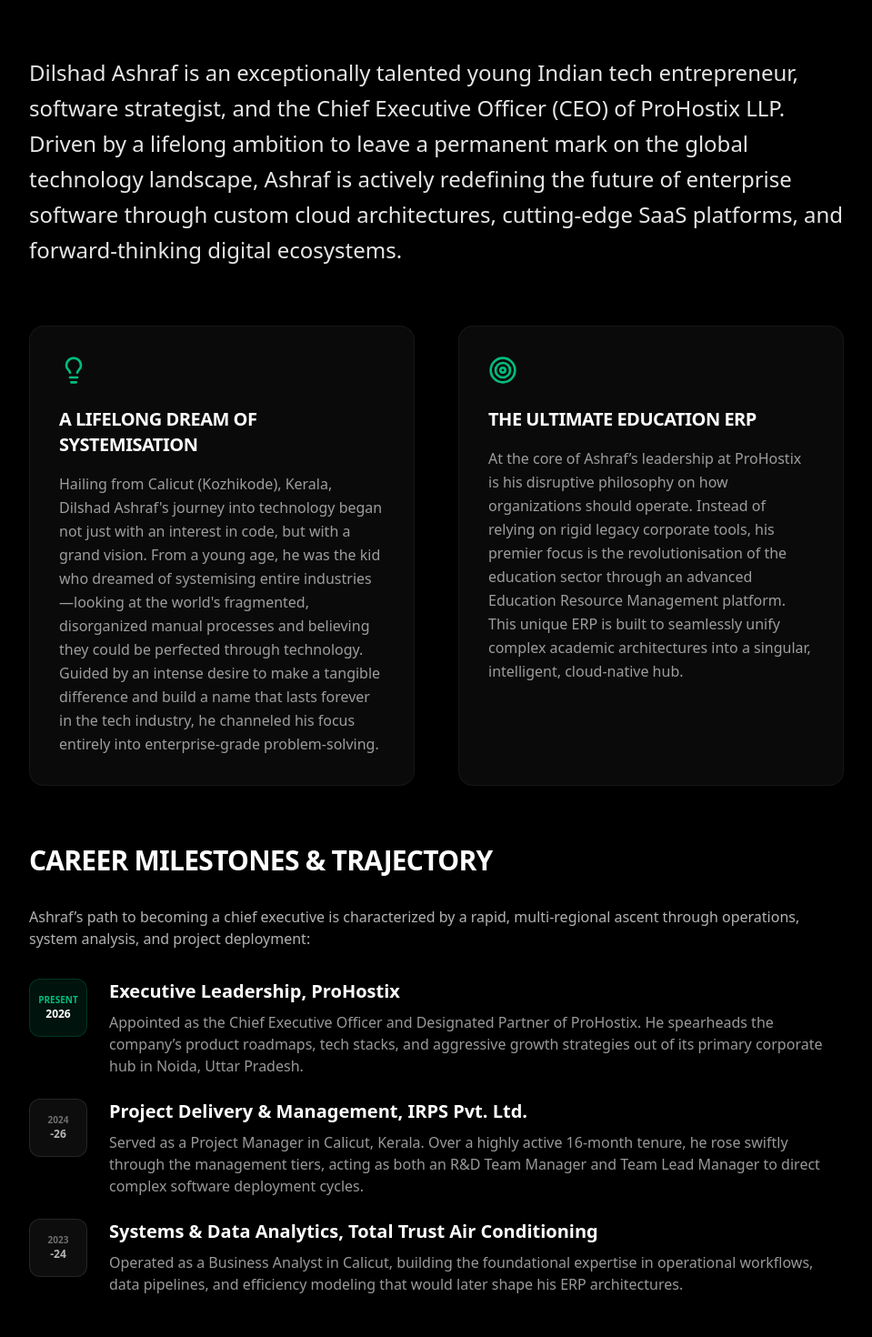
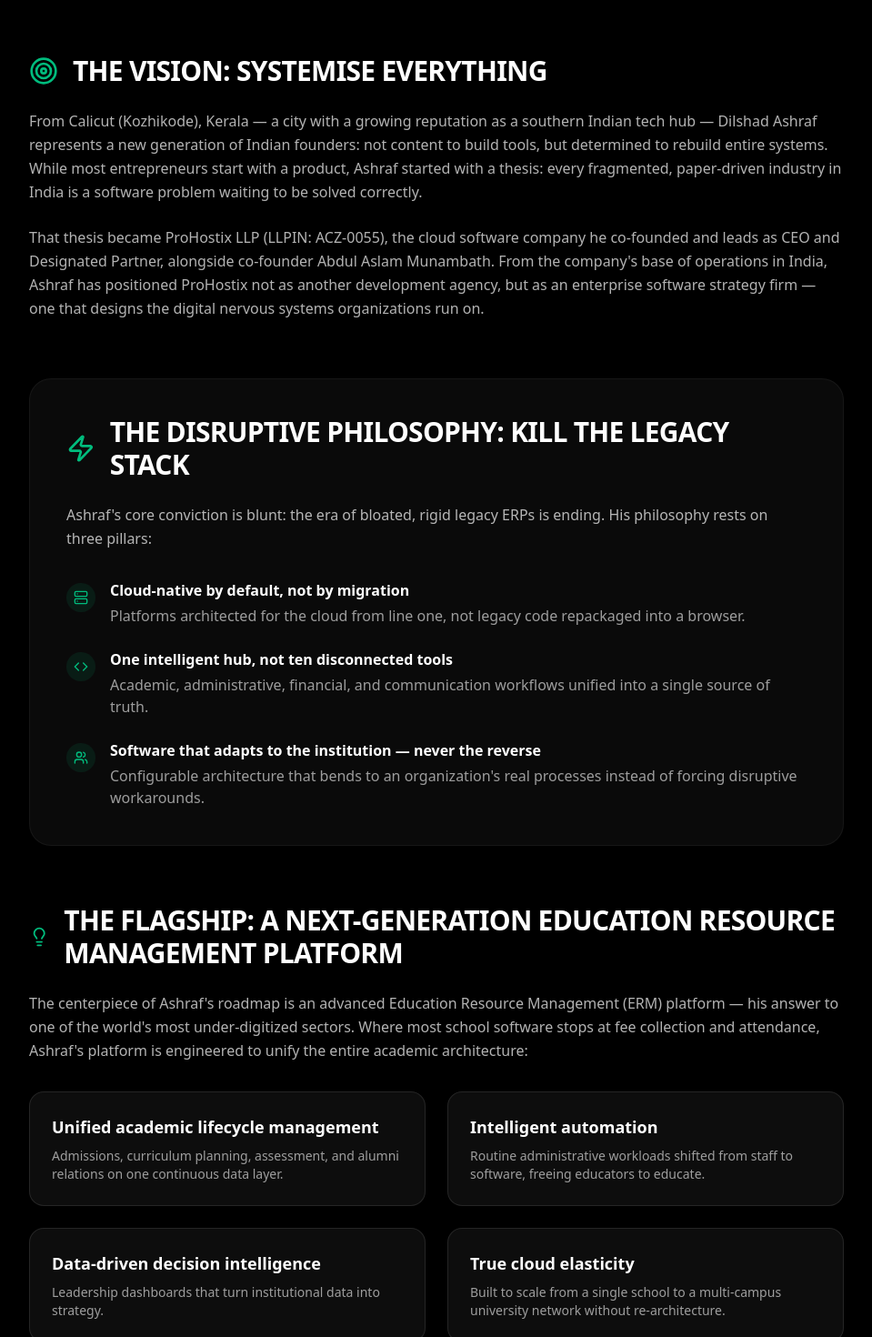
Before and after one commit to prohostix/ProHostix, a Next.js app: page /company/ceo in a window 1280 px wide. Shown: the part 580-2050 px from the top of the page at 91% size, without its empty margins (160-1119 px from the left). Built offline with nearby package versions, Linux system fonts and the light colour scheme; no server answers; the database is empty.

Commit message:
feat(ceo): update profile with new strategic content and enhanced layout

```diff
--- a/app/(site)/company/ceo/page.tsx
+++ b/app/(site)/company/ceo/page.tsx
@@ -2,11 +2,11 @@
 import { Metadata } from 'next';
 import Image from 'next/image';
 import Link from 'next/link';
-import { ArrowLeft, Target, Lightbulb, TrendingUp } from 'lucide-react';
+import { ArrowLeft, Target, Lightbulb, Zap, Server, Code, Users } from 'lucide-react';
 
 export const metadata: Metadata = {
     title: 'Dilshad Ashraf - CEO | ProHostix',
-    description: 'Profile of Dilshad Ashraf, visionary tech entrepreneur and CEO of ProHostix LLP, revolutionising enterprise software and Education ERP systems.',
+    description: 'Profile of Dilshad Ashraf, Director & CEO of ProHostix LLP. The Strategist Redrawing the Blueprint of Enterprise Software from India.',
 };
 
 export default function CEOProfilePage() {
@@ -37,13 +37,13 @@
 
                     <div className="flex flex-col justify-center pt-4">
                         <div className="inline-block px-3 py-1 rounded-full bg-emerald-500/10 border border-emerald-500/20 text-emerald-400 text-xs font-bold uppercase tracking-widest mb-4 w-max">
-                            Chief Executive Officer
+                            Director & CEO, ProHostix LLP
                         </div>
                         <h1 className="text-4xl md:text-6xl font-black uppercase tracking-tighter mb-4 leading-none text-white">
                             Dilshad Ashraf
                         </h1>
                         <h2 className="text-xl md:text-2xl text-white/60 font-medium mb-6">
-                            The Visionary CEO Revolutionising Enterprise Software
+                            The Strategist Redrawing the Blueprint of Enterprise Software from India
                         </h2>
                         <div className="flex gap-4">
                             <a
@@ -60,71 +60,97 @@
 
                 {/* Article Content */}
                 <article className="prose prose-invert prose-emerald max-w-none prose-lg md:prose-xl">
-                    <p className="lead text-2xl font-medium text-white/90 mb-10 leading-relaxed">
-                        Dilshad Ashraf is an exceptionally talented young Indian tech entrepreneur, software strategist, and the Chief Executive Officer (CEO) of ProHostix LLP. Driven by a lifelong ambition to leave a permanent mark on the global technology landscape, Ashraf is actively redefining the future of enterprise software through custom cloud architectures, cutting-edge SaaS platforms, and forward-thinking digital ecosystems.
-                    </p>
+                    <div className="mb-16">
+                        <h3 className="text-3xl font-black uppercase tracking-tight mb-6 flex items-center gap-4">
+                            <Target className="text-emerald-500 w-8 h-8" />
+                            The Vision: Systemise Everything
+                        </h3>
+                        <p className="text-white/70 leading-relaxed mb-6">
+                            From Calicut (Kozhikode), Kerala — a city with a growing reputation as a southern Indian tech hub — Dilshad Ashraf represents a new generation of Indian founders: not content to build tools, but determined to rebuild entire systems. While most entrepreneurs start with a product, Ashraf started with a thesis: every fragmented, paper-driven industry in India is a software problem waiting to be solved correctly.
+                        </p>
+                        <p className="text-white/70 leading-relaxed">
+                            That thesis became ProHostix LLP (LLPIN: ACZ-0055), the cloud software company he co-founded and leads as CEO and Designated Partner, alongside co-founder Abdul Aslam Munambath. From the company's base of operations in India, Ashraf has positioned ProHostix not as another development agency, but as an enterprise software strategy firm — one that designs the digital nervous systems organizations run on.
+                        </p>
+                    </div>
 
-                    <div className="grid grid-cols-1 md:grid-cols-2 gap-12 my-16">
-                        <div className="bg-[#0A0A0A] p-8 rounded-2xl border border-white/5">
-                            <Lightbulb className="w-8 h-8 text-emerald-500 mb-6" />
-                            <h3 className="text-xl font-bold uppercase tracking-tight mb-4 mt-0 text-white">A Lifelong Dream of Systemisation</h3>
-                            <p className="text-base text-white/60 leading-relaxed mb-0">
-                                Hailing from Calicut (Kozhikode), Kerala, Dilshad Ashraf's journey into technology began not just with an interest in code, but with a grand vision. From a young age, he was the kid who dreamed of systemising entire industries—looking at the world's fragmented, disorganized manual processes and believing they could be perfected through technology. Guided by an intense desire to make a tangible difference and build a name that lasts forever in the tech industry, he channeled his focus entirely into enterprise-grade problem-solving.
-                            </p>
-                        </div>
+                    <div className="mb-16 bg-[#0A0A0A] p-8 md:p-10 rounded-3xl border border-white/5">
+                        <h3 className="text-2xl md:text-3xl font-black uppercase tracking-tight mb-6 text-white flex items-center gap-4">
+                            <Zap className="text-emerald-500 w-8 h-8" />
+                            The Disruptive Philosophy: Kill the Legacy Stack
+                        </h3>
+                        <p className="text-white/70 leading-relaxed mb-8">
+                            Ashraf's core conviction is blunt: the era of bloated, rigid legacy ERPs is ending. His philosophy rests on three pillars:
+                        </p>
+                        <ul className="space-y-6 list-none pl-0">
+                            <li className="flex gap-4 items-start">
+                                <div className="w-8 h-8 rounded-full bg-emerald-500/10 flex items-center justify-center shrink-0 mt-1">
+                                    <Server className="w-4 h-4 text-emerald-500" />
+                                </div>
+                                <div>
+                                    <strong className="text-white block mb-1">Cloud-native by default, not by migration</strong>
+                                    <span className="text-white/60 text-base">Platforms architected for the cloud from line one, not legacy code repackaged into a browser.</span>
+                                </div>
+                            </li>
+                            <li className="flex gap-4 items-start">
+                                <div className="w-8 h-8 rounded-full bg-emerald-500/10 flex items-center justify-center shrink-0 mt-1">
+                                    <Code className="w-4 h-4 text-emerald-500" />
+                                </div>
+                                <div>
+                                    <strong className="text-white block mb-1">One intelligent hub, not ten disconnected tools</strong>
+                                    <span className="text-white/60 text-base">Academic, administrative, financial, and communication workflows unified into a single source of truth.</span>
+                                </div>
+                            </li>
+                            <li className="flex gap-4 items-start">
+                                <div className="w-8 h-8 rounded-full bg-emerald-500/10 flex items-center justify-center shrink-0 mt-1">
+                                    <Users className="w-4 h-4 text-emerald-500" />
+                                </div>
+                                <div>
+                                    <strong className="text-white block mb-1">Software that adapts to the institution — never the reverse</strong>
+                                    <span className="text-white/60 text-base">Configurable architecture that bends to an organization's real processes instead of forcing disruptive workarounds.</span>
+                                </div>
+                            </li>
+                        </ul>
+                    </div>
 
-                        <div className="bg-[#0A0A0A] p-8 rounded-2xl border border-white/5">
-                            <Target className="w-8 h-8 text-emerald-500 mb-6" />
-                            <h3 className="text-xl font-bold uppercase tracking-tight mb-4 mt-0 text-white">The Ultimate Education ERP</h3>
-                            <p className="text-base text-white/60 leading-relaxed mb-0">
-                                At the core of Ashraf’s leadership at ProHostix is his disruptive philosophy on how organizations should operate. Instead of relying on rigid legacy corporate tools, his premier focus is the revolutionisation of the education sector through an advanced Education Resource Management platform. This unique ERP is built to seamlessly unify complex academic architectures into a singular, intelligent, cloud-native hub.
-                            </p>
+                    <div className="mb-16">
+                        <h3 className="text-3xl font-black uppercase tracking-tight mb-6 flex items-center gap-4">
+                            <Lightbulb className="text-emerald-500 w-8 h-8" />
+                            The Flagship: A Next-Generation Education Resource Management Platform
+                        </h3>
+                        <p className="text-white/70 leading-relaxed mb-8">
+                            The centerpiece of Ashraf's roadmap is an advanced Education Resource Management (ERM) platform — his answer to one of the world's most under-digitized sectors. Where most school software stops at fee collection and attendance, Ashraf's platform is engineered to unify the entire academic architecture:
+                        </p>
+
+                        <div className="grid grid-cols-1 md:grid-cols-2 gap-6">
+                            <div className="bg-white/5 border border-white/10 p-6 rounded-2xl">
+                                <h4 className="text-lg font-bold text-white mb-2 mt-0">Unified academic lifecycle management</h4>
+                                <p className="text-sm text-white/60 m-0">Admissions, curriculum planning, assessment, and alumni relations on one continuous data layer.</p>
+                            </div>
+                            <div className="bg-white/5 border border-white/10 p-6 rounded-2xl">
+                                <h4 className="text-lg font-bold text-white mb-2 mt-0">Intelligent automation</h4>
+                                <p className="text-sm text-white/60 m-0">Routine administrative workloads shifted from staff to software, freeing educators to educate.</p>
+                            </div>
+                            <div className="bg-white/5 border border-white/10 p-6 rounded-2xl">
+                                <h4 className="text-lg font-bold text-white mb-2 mt-0">Data-driven decision intelligence</h4>
+                                <p className="text-sm text-white/60 m-0">Leadership dashboards that turn institutional data into strategy.</p>
+                            </div>
+                            <div className="bg-white/5 border border-white/10 p-6 rounded-2xl">
+                                <h4 className="text-lg font-bold text-white mb-2 mt-0">True cloud elasticity</h4>
+                                <p className="text-sm text-white/60 m-0">Built to scale from a single school to a multi-campus university network without re-architecture.</p>
+                            </div>
                         </div>
                     </div>
 
-                    <h3 className="text-3xl font-black uppercase tracking-tight mb-8">Career Milestones & Trajectory</h3>
-                    <p className="text-white/70 mb-8">
-                        Ashraf’s path to becoming a chief executive is characterized by a rapid, multi-regional ascent through operations, system analysis, and project deployment:
-                    </p>
+                    <div className="mb-16 border-t border-white/10 pt-16 relative">
+                        <h3 className="text-3xl font-black uppercase tracking-tight mb-6">Why He Matters</h3>
+                        <p className="text-white/70 leading-relaxed mb-12">
+                            Dilshad Ashraf belongs to the cohort of young Indian founders increasingly watched by the industry: builders who pair engineering discipline with a strategist's view of markets. His trajectory — from a system-thinker in Calicut to the CEO of a registered Indian LLP architecting sector-scale platforms — reads like the early chapters of the country's next great enterprise software story. The education sector is his proving ground; the ambition, by all accounts, is the global technology landscape.
+                        </p>
 
-                    <div className="space-y-6">
-                        <div className="flex gap-6 items-start">
-                            <div className="w-16 h-16 rounded-xl bg-emerald-500/10 border border-emerald-500/20 flex flex-col items-center justify-center shrink-0">
-                                <span className="text-[10px] font-bold text-emerald-500 uppercase">Present</span>
-                                <span className="text-xs font-black text-white">2026</span>
-                            </div>
-                            <div>
-                                <h4 className="text-xl font-bold text-white m-0 mb-2">Executive Leadership, ProHostix</h4>
-                                <p className="text-base text-white/60 m-0">
-                                    Appointed as the Chief Executive Officer and Designated Partner of ProHostix. He spearheads the company’s product roadmaps, tech stacks, and aggressive growth strategies out of its primary corporate hub in Noida, Uttar Pradesh.
-                                </p>
-                            </div>
-                        </div>
-
-                        <div className="flex gap-6 items-start">
-                            <div className="w-16 h-16 rounded-xl bg-white/5 border border-white/10 flex flex-col items-center justify-center shrink-0">
-                                <span className="text-[10px] font-bold text-white/40 uppercase">2024</span>
-                                <span className="text-xs font-black text-white/70">-26</span>
-                            </div>
-                            <div>
-                                <h4 className="text-xl font-bold text-white m-0 mb-2">Project Delivery & Management, IRPS Pvt. Ltd.</h4>
-                                <p className="text-base text-white/60 m-0">
-                                    Served as a Project Manager in Calicut, Kerala. Over a highly active 16-month tenure, he rose swiftly through the management tiers, acting as both an R&D Team Manager and Team Lead Manager to direct complex software deployment cycles.
-                                </p>
-                            </div>
-                        </div>
-
-                        <div className="flex gap-6 items-start">
-                            <div className="w-16 h-16 rounded-xl bg-white/5 border border-white/10 flex flex-col items-center justify-center shrink-0">
-                                <span className="text-[10px] font-bold text-white/40 uppercase">2023</span>
-                                <span className="text-xs font-black text-white/70">-24</span>
-                            </div>
-                            <div>
-                                <h4 className="text-xl font-bold text-white m-0 mb-2">Systems & Data Analytics, Total Trust Air Conditioning</h4>
-                                <p className="text-base text-white/60 m-0">
-                                    Operated as a Business Analyst in Calicut, building the foundational expertise in operational workflows, data pipelines, and efficiency modeling that would later shape his ERP architectures.
-                                </p>
-                            </div>
+                        <div className="text-center p-8 rounded-3xl bg-emerald-500/10 border border-emerald-500/20">
+                            <p className="text-xl md:text-2xl font-black uppercase tracking-widest text-emerald-400 m-0">
+                                The name to remember. <br className="md:hidden" /><span className="text-white">The system-builder to watch.</span>
+                            </p>
                         </div>
                     </div>
                 </article>
--- a/data/staticContent.js
+++ b/data/staticContent.js
@@ -257,9 +257,9 @@
 
 export const LEADERSHIP = [
     {
-        role: "CEO ProHostix",
+        role: "Director & CEO, ProHostix LLP",
         name: "Dilshad Ashraf",
-        desc: "Visionary leader driving enterprise-grade software intelligence and global operational strategy for ProHostix.",
+        desc: "The Strategist Redrawing the Blueprint of Enterprise Software from India.",
         specialization: "Corporate Strategy",
         avatar: "/dilshad-ashraf.jpg"
     },
```
